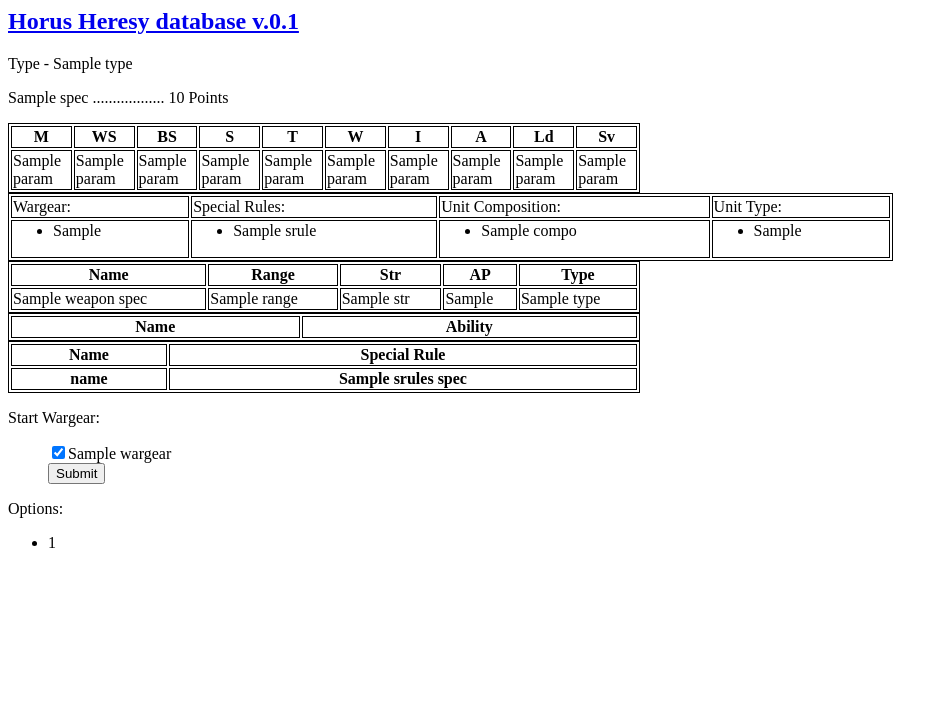
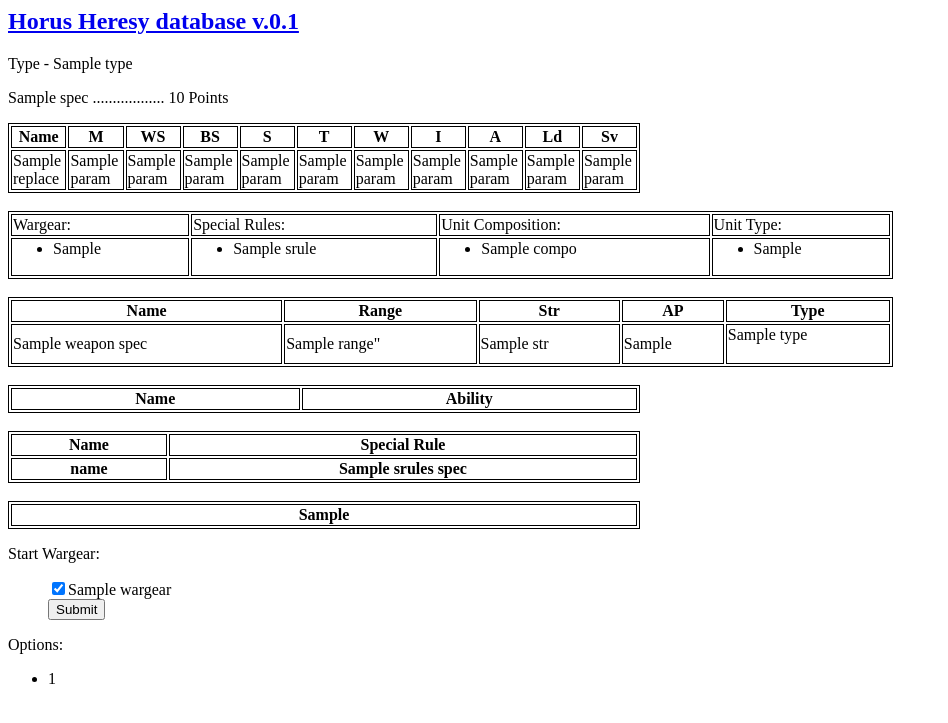
Before and after one commit to verdenkaa/heresypedia, a Flask app: template templates/solider.html in a window 1280 px wide. Shown: the top 723 px of the page, without its empty margins (0-948 px from the left). Run offline with Flask 3, Linux system fonts and the light colour scheme; the template is opened without the code that fills it: most values are stand-ins (such as "Sample title", 1, 10 or a date in 2020); lists and menus that the app fills with data are empty.

Commit message:
add many data
add all loyalist hq and many rules

```diff
--- a/index.py
+++ b/index.py
@@ -4,12 +4,16 @@
 
 
 def replacer_number_X(a):
-      return a.replace("1", "X").replace("2", "X").replace("3", "X").replace("4", "X").replace("5", "X").replace("6", "X").replace("7", "X").replace("8", "X").replace("9", "X").replace("+", "")
+      return a.replace("1", "").replace("2", "").replace("3", "").replace("4", "").replace("5", "").replace("6", "").replace("7", "").replace("8", "").replace("9", "").replace("+", "").replace("(", "").replace(")", "").replace(" ", "")
+
+def replacer_number(a):
+      return a.replace("1", "").replace("2", "").replace("3", "").replace("4", "").replace("5", "").replace("6", "").replace("7", "").replace("8", "").replace("9", "").replace("+", "").replace("(", "").replace(")", "")
 
 app = Flask(__name__)
 
 engine = create_engine("sqlite:///data.db")
 session = Session(bind=engine)
+
 
 @app.route('/')
 @app.route('/index/<persons>')
@@ -32,40 +36,39 @@
             added_wargear += request.form.getlist('o_wargear')
 
 
-      #  ДОБАВИТЬ СЮДА ЗАПРОС ПО ТАБЛИЦЕ СПОСОБНОСТЕЙ
-
       options = [i.split("- ") for i in spec.Options.split("• ")]
 
       weapon_spec = []
       wargear_spec = {}
       for i in added_wargear:
-           moment_i = session.query(Weapons).filter(Weapons.name == replacer_number_X(i)).first()
+           #print(session.query(Weapons).filter(Weapons.name == replacer_number_X(i).split("<br>")[0]).first().name)
+           moment_i = session.query(Weapons).filter(Weapons.name.like(f"%{i}%")).first()
            if moment_i is not None:
                   if moment_i.Class == "w":
                         weapon_spec.append(moment_i)
                   else:
                         wargear_spec[moment_i.name] = moment_i.Type
+      #print(weapon_spec)
       weapon_abil = {}
       for i in weapon_spec:
            for j in i.Type.split(", "):
                   #j = re.sub(r'[^\w\s]+|[\d]+', r'',j).strip().rstrip()
                   #print(session.query(W_abilites).first())
-                  moment_i = session.query(W_abilites).filter(W_abilites.name == replacer_number_X(j)).first()
+                  moment_i = session.query(Srules).filter(Srules.name == replacer_number_X(j)).first()
                   if moment_i is not None:
                         weapon_abil[moment_i.name] = moment_i.ability
 
       srules_spec = {}
       for i in spec.Srules.replace("\n", " ").split(" • "):
-            print(i)
-            moment_i = session.query(Srules).filter(Srules.name == replacer_number_X(i)).first()
+            moment_i = session.query(Srules).filter(Srules.name.like(f"%{replacer_number(i)}%")).first()
             if moment_i is not None:
-                        srules_spec[replacer_number_X(i)] = moment_i.ability
+                        srules_spec[replacer_number(i)] = moment_i.ability
 
 
-      return render_template('solider.html', spec = spec, wargear=wargear, param=spec.Parameters.split(),
+      return render_template('solider.html', spec = spec, wargear=wargear, param=[ i.split() for i in spec.Parameters.split("<>")],
                              srules=spec.Srules.replace("\n", " ").split(" • "), options=options, added_wargear=added_wargear,
                                compos=spec.compos.split("• "), unit_type=spec.unit_type, weapon_spec=weapon_spec, wargear_spec=wargear_spec,
-                               weapon_abil=weapon_abil, srules_spec=srules_spec)
+                               weapon_abil=weapon_abil, srules_spec=srules_spec, d_transp=spec.d_transp)
 
 #if __name__ == '__main__':
    #app.run(debug = True)
--- a/templates/solider.html
+++ b/templates/solider.html
@@ -24,7 +24,36 @@
 <p>Type - {{spec.type}}</p>
 <p>{{spec.name}} .................. {{spec.points}} Points</p>
 <table style="width: 50%">
+{% if spec.type.split()[0] == "Vehicle" %}
+
+{% for i in  param%}
   <tr>
+    <th>Name</th>
+    <th>M</th>
+    <th>BS</th>
+    <th>Front</th>
+    <th>Side</th>
+    <th>Rear</th>
+    <th>HP</th>
+    <th>Transport Capacity</th>
+  </tr>
+  <tr>
+    <td>{{i[0].replace("_", " ")}}</td>
+    <td>{{i[1]}}</td>
+    <td>{{i[2]}}</td>
+    <td>{{i[3]}}</td>
+    <td>{{i[4]}}</td>
+    <td>{{i[5]}}</td>
+    <td>{{i[6]}}</td>
+    <td>{{i[7]}}</td>
+  </tr>
+{% endfor %}
+</table>
+
+{% else %}
+{% for i in  param%}
+  <tr>
+    <th>Name</th>
     <th>M</th>
     <th>WS</th>
     <th>BS</th>
@@ -37,19 +66,23 @@
     <th>Sv</th>
   </tr>
   <tr>
-    <td>{{param[0]}}</td>
-    <td>{{param[1]}}</td>
-    <td>{{param[2]}}</td>
-    <td>{{param[3]}}</td>
-    <td>{{param[4]}}</td>
-    <td>{{param[5]}}</td>
-    <td>{{param[6]}}</td>
-    <td>{{param[7]}}</td>
-    <td>{{param[8]}}</td>
-    <td>{{param[9]}}</td>
+    <td>{{i[0].replace("_", " ")}}</td>
+    <td>{{i[1]}}</td>
+    <td>{{i[2]}}</td>
+    <td>{{i[3]}}</td>
+    <td>{{i[4]}}</td>
+    <td>{{i[5]}}</td>
+    <td>{{i[6]}}</td>
+    <td>{{i[7]}}</td>
+    <td>{{i[8]}}</td>
+    <td>{{i[9]}}</td>
+    <td>{{i[10]}}</td>
+  </tr>
+{% endfor %}
+</table>
+{% endif %}
+<br>
 
-  </tr>
-</table>
 <table style="width:70%">
 <tr>
   <td><p>Wargear:</p></td>
@@ -83,7 +116,9 @@
 </tr>
 </table>
 
-<table style="width: 50%">
+<br>
+
+<table style="width: 70%">
   <tr>
     <th>Name</th>
     <th>Range</th>
@@ -94,18 +129,38 @@
 
     {% for i in weapon_spec%}
     <tr>
-    <td>{{i.name}}</td>
-    <td>{{i.Range}}</td>
-    <td>{{i.Str}}</td>
-    <td>{{i.AP}}</td>
     <td>
-      {% for a in i.Type.split(", ") %}
-      <div id="name" data-title='{{weapon_abil[a.replace("1", "X").replace("2", "X").replace("3", "X").replace("4", "X").replace("5", "X").replace("6", "X").replace("7", "X").replace("8", "X").replace("9", "X").replace("+", "")]}}'>{{a}}</div>
+      {% for name in i.name.split("<>") %}
+      {{name}}<br>
+      {% endfor %}
+    </td>
+    <td>
+      {% for name in i.Range.split("<>") %}
+      {{name}}"<br>
+      {% endfor %}
+    </td>
+    <td>
+      {% for name in i.Str.split("<>") %}
+      {{name}}<br>
+      {% endfor %}
+    </td>
+    <td>
+      {% for name in i.AP.split("<>") %}
+      {{name}}<br>
+      {% endfor %}
+    </td>
+    <td>
+      {% for name in i.Type.split("<>") %}
+      {% for a in name.split(", ") %}
+      <div id="name" data-title='{{weapon_abil[a.replace("1", "").replace("2", "").replace("3", "").replace("4", "").replace("5", "").replace("6", "").replace("7", "").replace("8", "").replace("9", "").replace("+", "").replace("(", "").replace(")", "").replace(" ", "")]}}'>{{a}}</div>
+        {% endfor %}<br>
       {% endfor %}
     </td>
   </tr>
     {% endfor %}
 </table>
+
+<br>
 
 <table style="width: 50%">
   <tr>
@@ -122,6 +177,8 @@
   {% endfor %}
 </table>
 
+<br>
+
 <table style="width: 50%">
   <tr>
     <th>Name</th>
@@ -130,10 +187,20 @@
   {% for i in srules_spec.keys(): %}
   <tr>
       <th>{{i}}</th>
-      <th>{{srules_spec[i.replace("1", "X").replace("2", "X").replace("3", "X").replace("4", "X").replace("5", "X").replace("6", "X").replace("7", "X").replace("8", "X").replace("9", "X")]}}</th>
+      <th>{{srules_spec[i]}}</th>
   </tr>
   {% endfor %}
 </table>
+
+<br>
+
+{% if d_transp != "None" %}
+<table style="width: 50%">
+  <tr>
+    <th>{{d_transp}}</th>
+  </tr>
+</table>
+{% endif %}
 
 <p>Start Wargear:</p>
 <form method="post">
```
Also changed, not shown: objects.py (+1 -6 lines), data.db.
